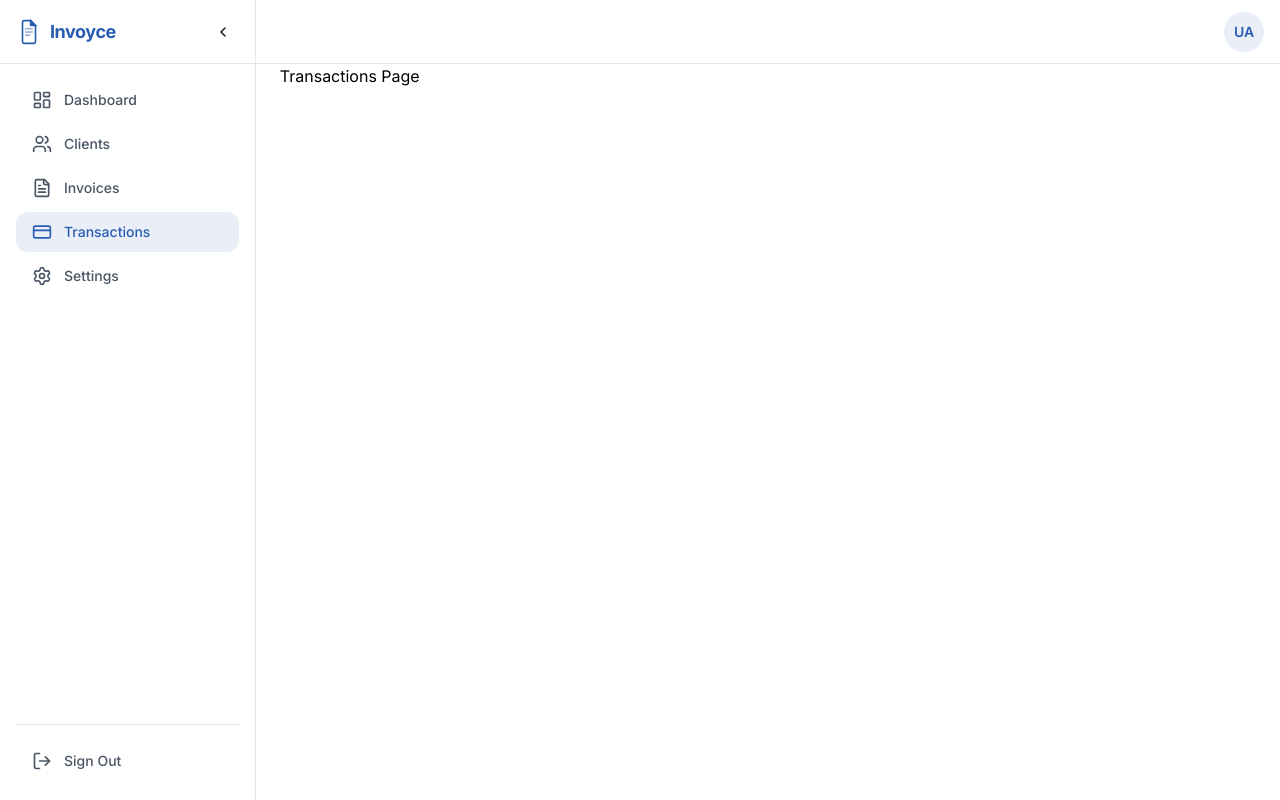
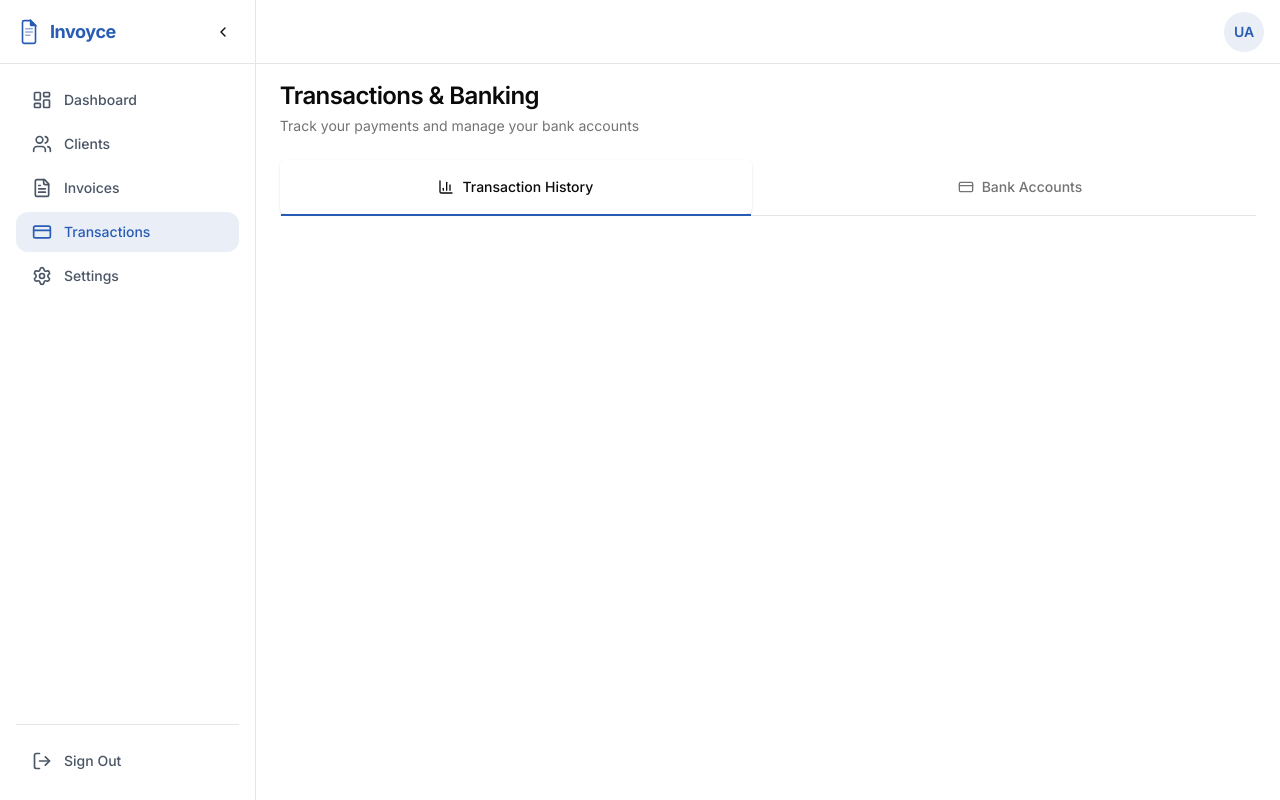
Before and after one commit to Uchenna99/Invoyce.pro-Clone, a React (Vite) app: page /dashboard/transactions in a window 1280 px wide. Built offline with nearby package versions, Linux system fonts and the light colour scheme.

Commit message:
working on transactions section

```diff
--- a/src/App.css
+++ b/src/App.css
@@ -12,8 +12,18 @@
 
 @theme {
   --breakpoint-xl: 1300px;
+  --breakpoint-sm: 642px;
+  --breakpoint-md: 770px;
   --breakpoint-lg: 1026px;
   --breakpoint-card: 820px;
+
+  --color-primary: #285cb4;
+  --color-border: #e5e5e5;
+  --color-text-black: #0a0a0a;
+  --color-text-gray: #737373;
+  --color-accent: #f5f5f5;
+  --color-inactive: #4a5565;
+  --color-shadow: #0000001a;
 }
 
 *{
--- /dev/null
+++ b/src/Components/Dashboard/TransactionHistory.tsx
@@ -0,0 +1,13 @@
+
+
+const TransactionHistory = () => {
+  return (
+    <>
+        <div className="w-full h-fit flex flex-col gap-6">
+
+        </div>
+    </>
+  )
+}
+
+export default TransactionHistory;
--- a/src/Pages/UserTransactionsPage.tsx
+++ b/src/Pages/UserTransactionsPage.tsx
@@ -1,9 +1,64 @@
+import { ChartColumn, CreditCard } from "lucide-react";
+import { useState } from "react";
+import TransactionHistory from "../Components/Dashboard/TransactionHistory";
 
 
 const UserTransactionsPage = () => {
+  const [active, setActive] = useState(1);
+
   return (
     <>
-        <p>Transactions Page</p>
+      <div className="w-full h-fit flex flex-col max-lg:pb-20 py-4 gap-6 ">
+
+        <div className="flex flex-col">
+          <h2 className="text-[#0a0a0a] text-2xl font-semibold tracking-tight mb-1">
+              Transactions & Banking
+          </h2>
+          <p className="text-[#737373] text-sm">
+              Track your payments and manage your bank accounts
+          </p>
+        </div>
+
+
+        <div className="w-full h-14 flex gap-8 border-b border-border pb-[1px]">
+
+          <div className={`flex-1 flex items-center justify-center gap-2 rounded-md relative z-20 transition-all duration-300 cursor-default
+            ${active === 1? 'shadow-sm shadow-shadow text-text-black' : 'text-text-gray hover:text-text-black'}`}
+            onClick={()=> active !== 1? setActive(1): null}>
+
+            <ChartColumn size={16}/>
+            <p className="text-sm font-medium">
+              Transaction History
+            </p>
+            <div className={`w-[calc(100%-2px)] h-[2px] absolute -bottom-[2px] z-10 ${active === 1? 'bg-primary':'bg-transparent'}
+              transition-all duration-300`}></div>
+
+          </div>
+
+          <div className={`flex-1 flex items-center justify-center gap-2 rounded-md relative z-20 transition-all duration-300 cursor-default
+            ${active === 2? 'shadow-sm shadow-shadow text-text-black' : 'text-text-gray hover:text-text-black'}`}
+            onClick={()=> active !== 2? setActive(2): null}>
+
+            <CreditCard size={16}/>
+            <p className="text-sm font-medium">
+              Bank Accounts
+            </p>
+            <div className={`w-[calc(100%-2px)] h-[2px] absolute -bottom-[2px] z-10 ${active === 2? 'bg-primary':'bg-transparent'}
+              transition-all duration-300`}></div>
+
+          </div>
+
+        </div>
+
+
+        {
+          active === 1?
+          <TransactionHistory/>
+          :
+          null
+        }
+
+      </div>
     </>
   )
 }
```
